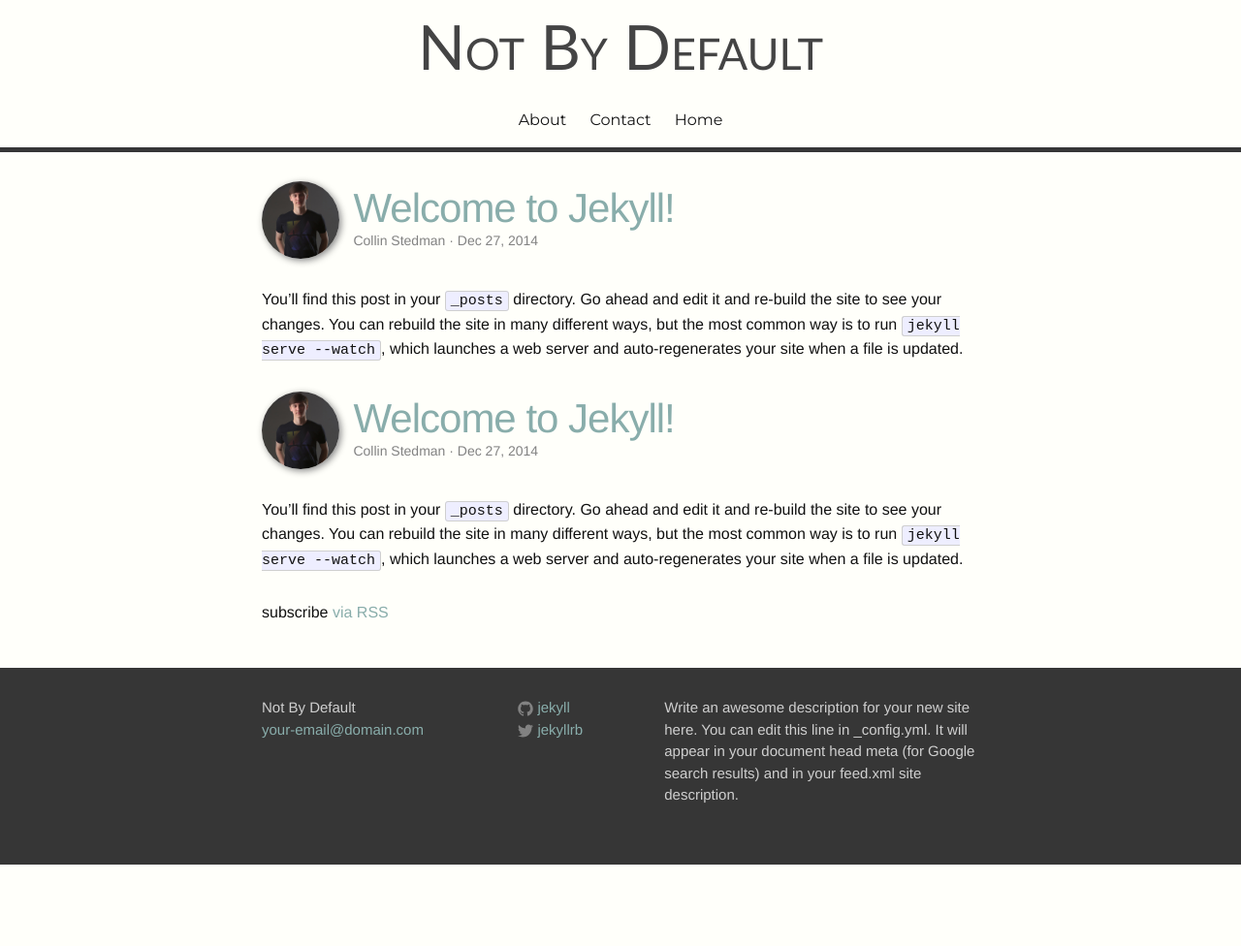
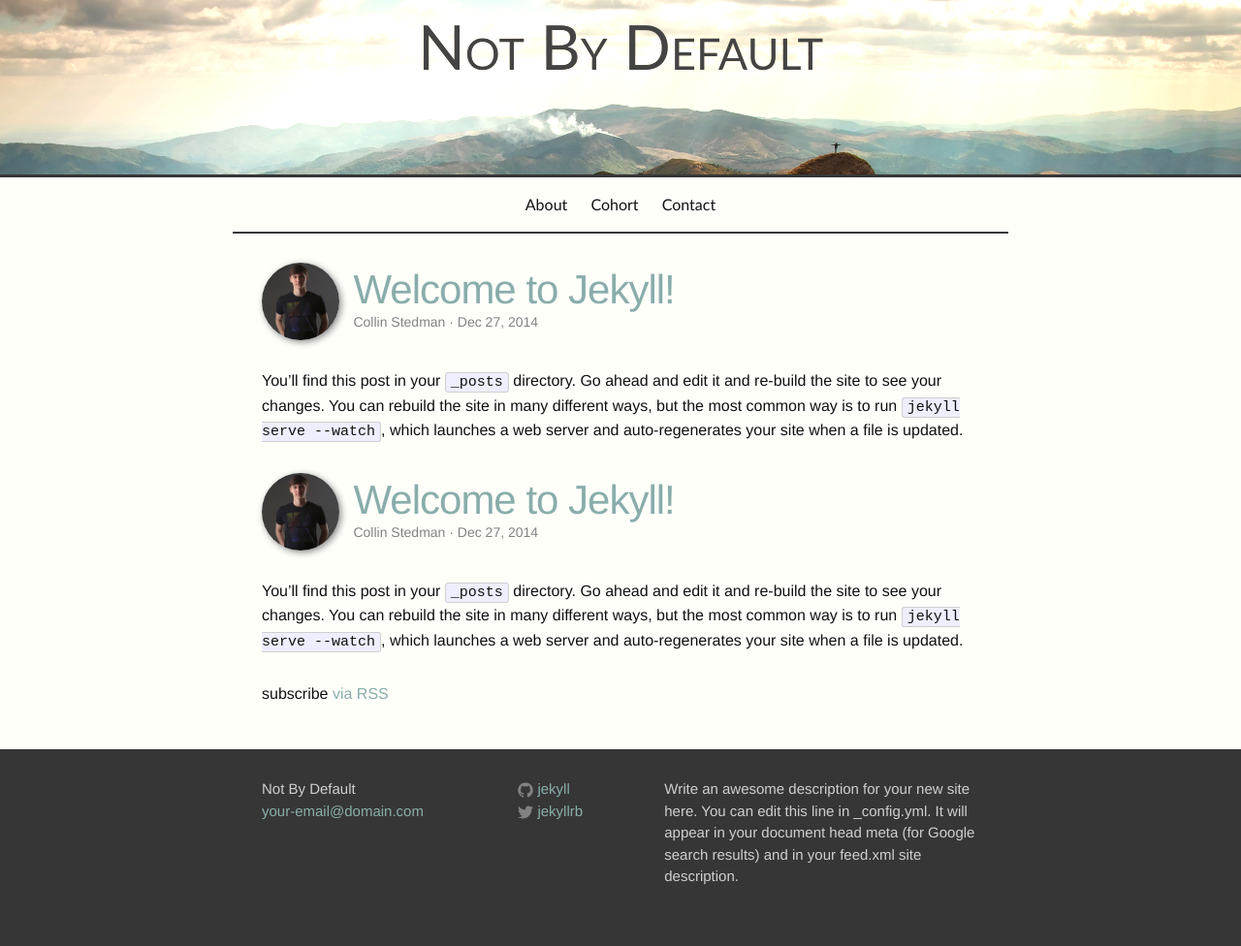
Before and after one commit to kronion/NBD, a Jekyll site: the page built from index.html, in a window 1280 px wide. Shown: the whole page at 97% size. Built offline with Jekyll 4.4.1, drawn with Linux system fonts in a browser that asks for light colours; before the commit the page ends 900 px from its top, so only the background shows below that.

Commit message:
Much better fonts and colors

```diff
--- a/_includes/head.html
+++ b/_includes/head.html
@@ -1,12 +1,12 @@
 <head>
   <meta charset="utf-8">
-    <meta name="viewport" content="width=device-width">
+  <meta name="viewport" content="width=device-width initial-scale=1.0 user-scaleable=no">
   <meta http-equiv="X-UA-Compatible" content="IE=edge">
 
   <title>{% if page.title %}{{ page.title }}{% else %}{{ site.title }}{% endif %}</title>
   <meta name="description" content="{{ site.description }}">
 
-    <link href='http://fonts.googleapis.com/css?family=Montserrat' rel='stylesheet' type='text/css'>
+  <link href='http://fonts.googleapis.com/css?family=Hind:300,400,500' rel='stylesheet' type='text/css'>
   <link rel="stylesheet" href="{{ "/css/main.css" | prepend: site.baseurl }}">
   <link rel="canonical" href="{{ page.url | replace:'index.html','' | prepend: site.baseurl | prepend: site.url }}">
 </head>
--- a/_includes/header.html
+++ b/_includes/header.html
@@ -1,22 +1,9 @@
 <header class="site-header">
-  <div class="site-header-image">
-  </div>
 
   <div class="wrapper">
     <a class="site-title" href="{{ site.baseurl }}/">
       <h1>{{ site.title }}</h1>
     </a>
-
-    <nav class="site-nav">
-      <div class="trigger">
-        {% for page in site.pages %}
-          {% if page.title %}
-          <a class="page-link" href="{{ page.url | prepend: site.baseurl }}">{{ page.title }}</a>
-          {% endif %}
-        {% endfor %}
-      </div>
-    </nav>
-
   </div>
 
 </header>
--- /dev/null
+++ b/_includes/nav.html
@@ -0,0 +1,11 @@
+<nav class="site-nav">
+  <div class="wrapper">
+    <div class="trigger">
+      {% for page in site.pages %}
+        {% if page.title %}
+        <a class="page-link" href="{{ page.url | prepend: site.baseurl }}">{{ page.title }}</a>
+        {% endif %}
+      {% endfor %}
+    </div>
+  </div>
+</nav>
--- a/_layouts/default.html
+++ b/_layouts/default.html
@@ -6,6 +6,8 @@
   <body>
 
     {% include header.html %}
+
+    {% include nav.html %}
 
     <div class="page-content">
       <div class="wrapper">
--- a/_sass/_layout.scss
+++ b/_sass/_layout.scss
@@ -2,17 +2,15 @@
  * Site header
  */
 .site-header {
-    // Positioning context for the mobile navigation icon
-    position: relative;
-    background-size: cover;
-    background-position: center 152px;
-    background-attachment: fixed;
-    -webkit-filter: brightness(125%);
-}
-
-.site-header-image {
+  width: 100%;
+  height: 180px;
+  // Positioning context for the mobile navigation icon
+  position: relative;
   background: url($background-image);
   background-size: cover;
+  background-position: center 180px;
+  background-attachment: fixed;
+  -webkit-filter: brightness(125%);
 }
 
 .site-title {
@@ -32,9 +30,10 @@
 
     > h1 {
       margin: 0;
-      font-family: Futura,Trebuchet MS,Arial,sans-serif;
+      font-family: $headline-font-family;
       font-variant: small-caps;
       font-size: 64px;
+      font-weight: 400;
     }
 
     > h2 {
@@ -44,9 +43,14 @@
 }
 
 .site-nav {
-    font-family: Montserrat, Helvetica Nueue, Helvetica, Arial, sans-serif;
+    border-top: 3px solid $grey-color-dark;
+    font-family: $headline-font-family;
     text-align: center;
     line-height: 56px;
+
+    .wrapper {
+      border-bottom: 2px solid $grey-color-dark;
+    }
 
     .page-link {
         color: $text-color;
@@ -160,7 +164,6 @@
  * Page content
  */
 .page-content {
-  border-top: 5px solid $grey-color-dark;
   padding: $spacing-unit 0;
 }
 
--- a/css/main.scss
+++ b/css/main.scss
@@ -6,7 +6,8 @@
 
 
 // Our variables
-$base-font-family: Helvetica, Arial, sans-serif;
+$base-font-family: Helvetica Nueue, Helvetica, Arial, sans-serif;
+$headline-font-family: Avenir, Trebuchet MS, Helvetica Nueue, Helvetica, Arial, sans-serif;
 $base-font-size:   16px;
 $small-font-size:  $base-font-size * 0.875;
 $base-line-height: 1.5;
```
Also changed, not shown: cohort.md (added, +5 -0 lines), home.md (deleted, +0 -5 lines). Lines whose indentation alone changed are shown as unchanged.
